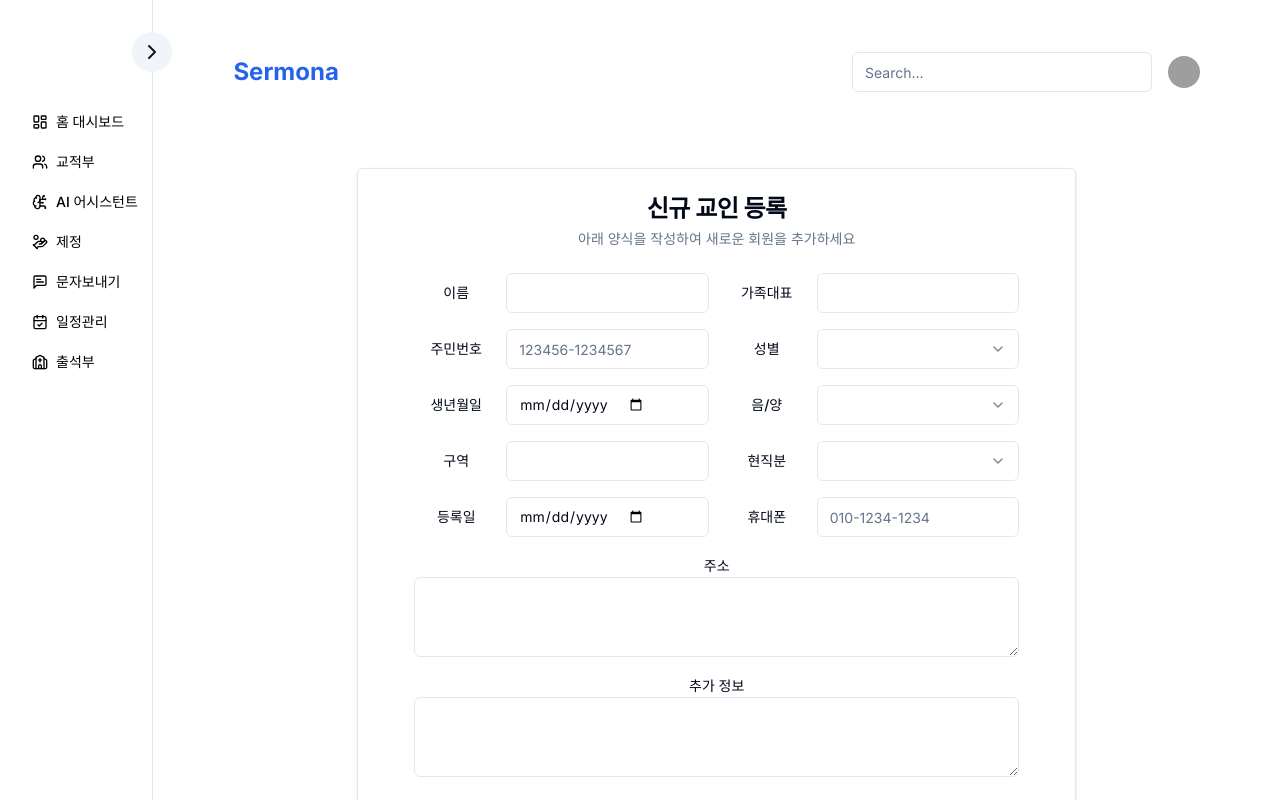
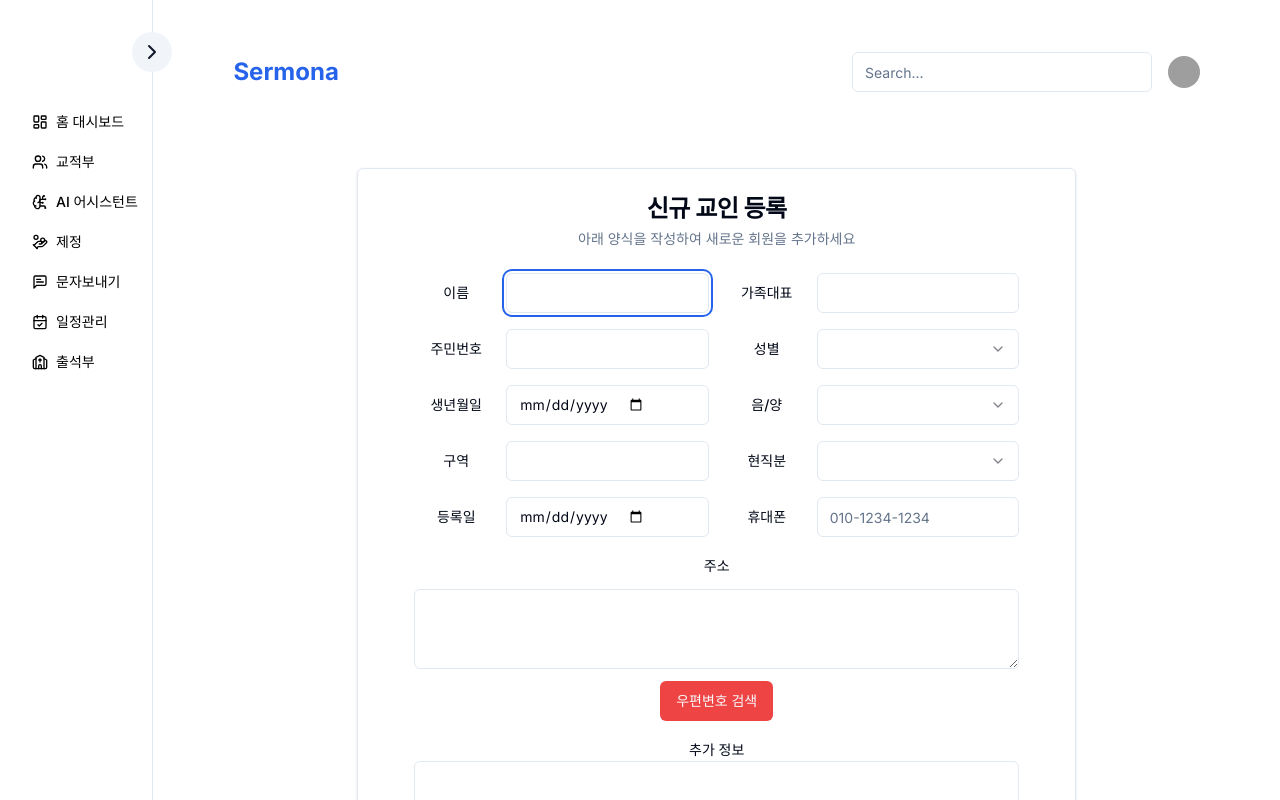
Before and after one commit to yohan-12/sermona-v3, a Next.js app: page /dashboard/people/create in a window 1280 px wide. Shown: the top 800 px of the page. Built offline with nearby package versions, Linux system fonts and the light colour scheme; grey boxes are pictures that could not be loaded.

Commit message:
fixed cursor + address

```diff
--- a/components/people/form/member-profile.tsx
+++ b/components/people/form/member-profile.tsx
@@ -1,4 +1,5 @@
 "use client";
+import Script from "next/script";
 import { Button } from "@/components/ui/button";
 import {
   Card,
@@ -20,10 +21,72 @@ import {
 import { Textarea } from "@/components/ui/textarea";
 import { createMember } from "@/lib/actions";
 import Link from "next/link";
+import { useEffect, useRef, useState } from "react";
+declare global {
+  interface Window {
+    daum: any; // You can replace 'any' with a more specific type if you have the type information
+  }
+}
 const ProfileForm = () => {
+  const [address, setAddress] = useState("");
+  const nameInputRef = useRef<HTMLInputElement>(null)
+  const addressTextareaRef = useRef<HTMLTextAreaElement>(null)
+  useEffect(()=>{
+    nameInputRef.current?.focus()
+  }, [])
 
+  // Update the address state when the user manually changes the Textarea
+  const handleAddressChange = (event: any) => {
+    setAddress(event.target.value);
+  };
+  const handleAddressSearch = () => {
+    new window.daum.Postcode({
+      oncomplete: function (data: any) {
+                var addr = ""; // 주소 변수
+                var extraAddr = ""; // 참고항목 변수
+                let fullAddr
 
+                //사용자가 선택한 주소 타입에 따라 해당 주소 값을 가져온다.
+                if (data.userSelectedType === "R") {
+                  // 사용자가 도로명 주소를 선택했을 경우
+                  addr = data.roadAddress;
+                } else {
+                  // 사용자가 지번 주소를 선택했을 경우(J)
+                  addr = data.jibunAddress;
+                }
+
+                // 사용자가 선택한 주소가 도로명 타입일때 참고항목을 조합한다.
+                if (data.userSelectedType === "R") {
+                  // 법정동명이 있을 경우 추가한다. (법정리는 제외)
+                  // 법정동의 경우 마지막 문자가 "동/로/가"로 끝난다.
+                  if (data.bname !== "" && /[동|로|가]$/g.test(data.bname)) {
+                    extraAddr += data.bname;
+                  }
+                  // 건물명이 있고, 공동주택일 경우 추가한다.
+                  if (data.buildingName !== "" && data.apartment === "Y") {
+                    extraAddr +=
+                      extraAddr !== ""
+                        ? ", " + data.buildingName
+                        : data.buildingName;
+                  }
+                }
+
+        // 조합된 전체 주소를 만든다.
+        fullAddr = "(" + data.zonecode + ")\n" + addr + extraAddr;
+        setAddress(fullAddr);
+          if (addressTextareaRef.current) {
+          addressTextareaRef.current.focus();
+        }
+        // You can access other data returned by the API, like zonecode for postal code
+      },
+    }).open();
+  };
   return (
+    <>
+      <Script
+        src="//t1.daumcdn.net/mapjsapi/bundle/postcode/prod/postcode.v2.js"
+        strategy="lazyOnload"
+      />
       <Card className="container mx-auto border rounded-md shadow w-2/3">
         <form action={createMember}>
           <CardHeader className="space-y-1">
@@ -43,6 +106,7 @@ const ProfileForm = () => {
                   name="name"
                   type="text"
                   placeholder=""
+                  ref={nameInputRef}
                   required
                 />
               </div>
@@ -56,12 +120,7 @@ const ProfileForm = () => {
                 <Label htmlFor="id-number" className="whitespace-nowrap w-32">
                   주민번호
                 </Label>
-              <Input
-                id="id-number"
-                name="ssn"
-                type="text"
-                placeholder="123456-1234567"
-              />
+                <Input id="id-number" name="ssn" type="text" />
               </div>
 
               <div className="flex items-center gap-2">
@@ -142,9 +201,21 @@ const ProfileForm = () => {
               </div>
             </div>
             <div className="grid grid-cols-2 gap-4">
-            <div className="col-span-2">
+              <div className="col-span-2 space-y-3">
                 <Label className="text-left whitespace-nowrap w-32">주소</Label>
-              <Textarea name="address" />
+                <Textarea
+                  name="address"
+                  value={address}
+                  onChange={handleAddressChange}
+                  ref={addressTextareaRef}
+                />
+                <Button
+                  variant="destructive"
+                  type="button"
+                  onClick={handleAddressSearch}
+                >
+                  우편변호 검색
+                </Button>
               </div>
             </div>
             <div className="grid grid-cols-2 gap-4">
@@ -172,6 +243,7 @@ const ProfileForm = () => {
           </CardFooter>
         </form>
       </Card>
+    </>
   );
 };
 
```
Lines whose indentation alone changed are shown as unchanged.
